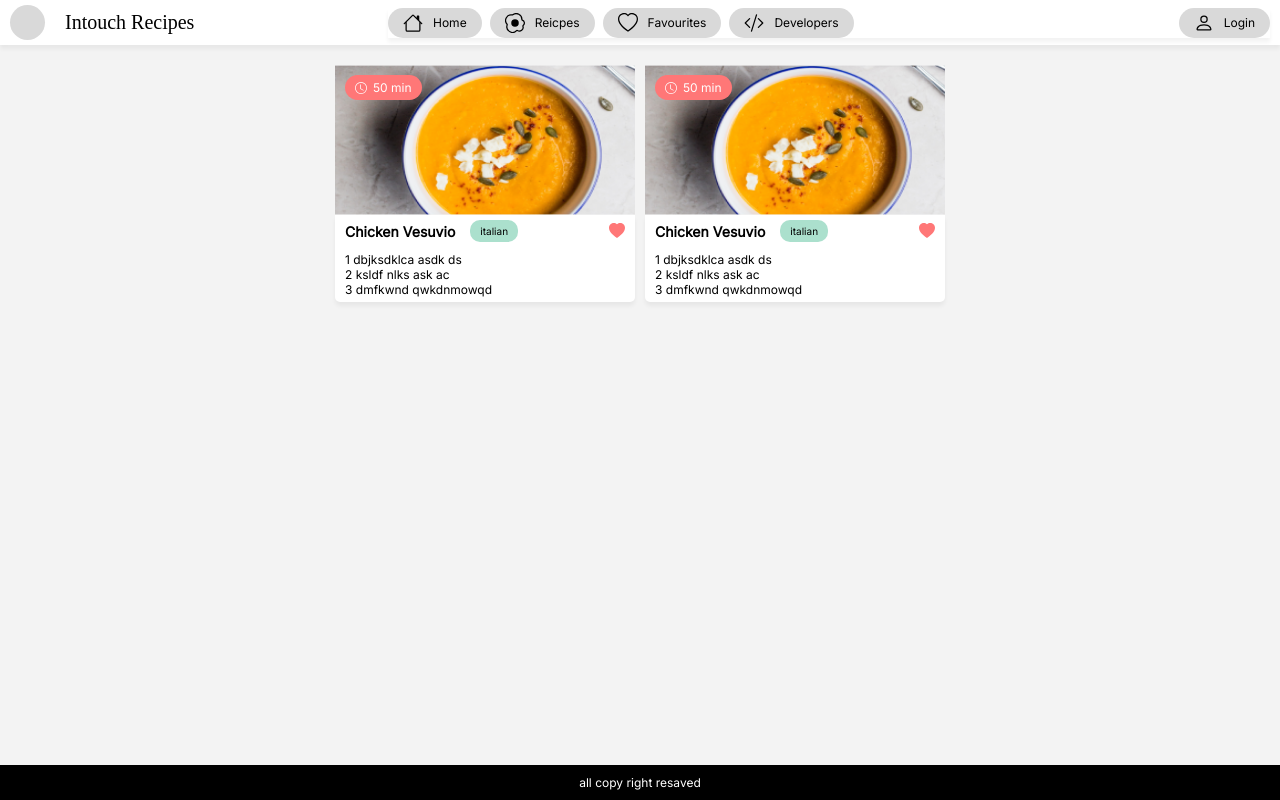
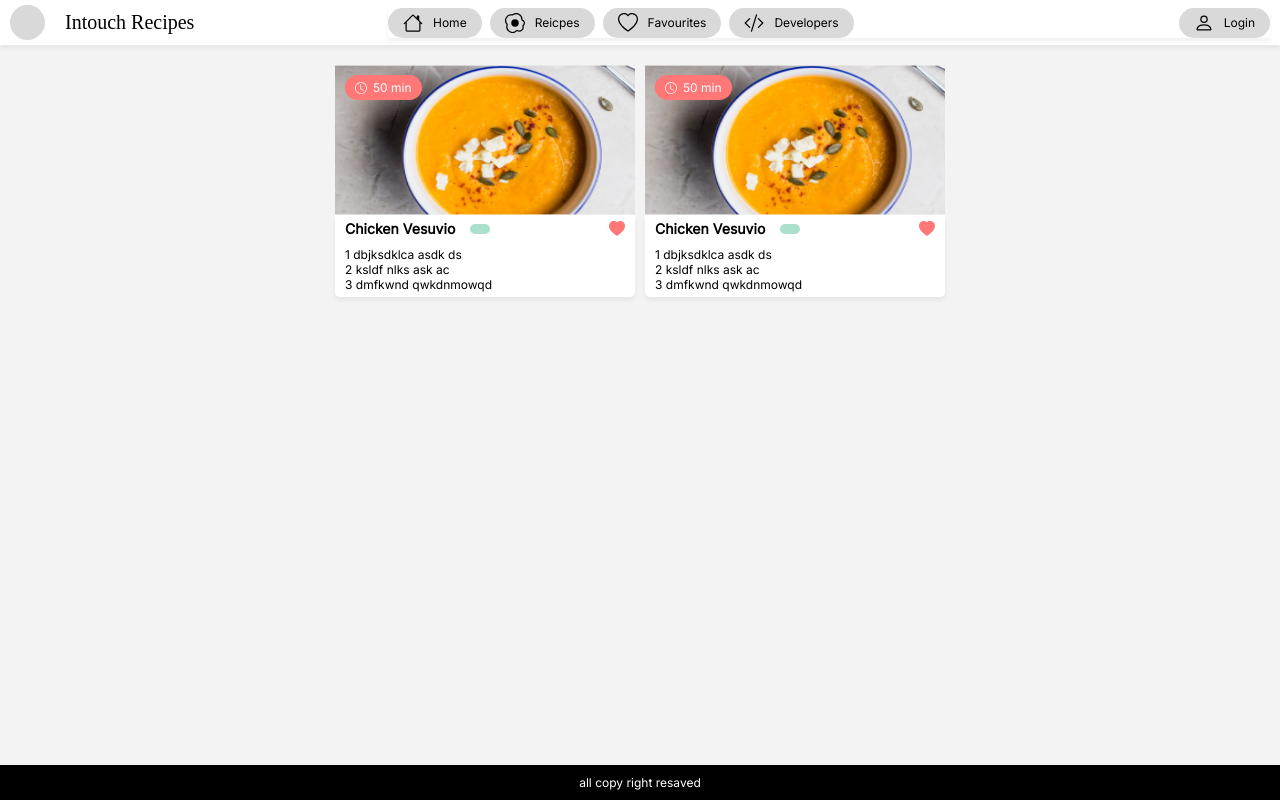
Before and after one commit to ahmed-sudani/recipes, a Next.js app: page /favourites in a window 1280 px wide. Built offline with nearby package versions, Linux system fonts and the light colour scheme; a web font is replaced by a local one.

Commit message:
resolve country spelling

```diff
--- a/components/card/index.js
+++ b/components/card/index.js
@@ -11,7 +11,7 @@ export default function Card(props) {
       <div className={styles.cardBody}>
         <div className={styles.cardHead}>
           <h3 className={styles.name}> {props.name}</h3>
-          <div className={styles.contry}> {props.contry} </div>
+          <div className={styles.country}> {props.country} </div>
           <HeartFill size={16} className={styles.heart} />
         </div>
         <div className={styles.description}>
--- a/components/card/styles.module.css
+++ b/components/card/styles.module.css
@@ -37,7 +37,7 @@
 .name {
   font-weight: bold;
 }
-.contry {
+.country {
   background-color: #abe0cd;
   padding: 5px 10px;
   border-radius: 10px;
--- a/components/cardsList/index.js
+++ b/components/cardsList/index.js
@@ -1,5 +1,5 @@
 import Card from '../card'
-import styles from "./styles.module.css";
+import styles from './styles.module.css'
 export default function CardsList(props) {
   let cardsComp = props.cards.map((item) => (
     <Card
@@ -7,7 +7,7 @@ export default function CardsList(props) {
       img={item.img}
       time={item.time}
       name={item.name}
-      contry={item.contry}
+      country={item.country}
       description1={item.description1}
       description2={item.description2}
       description3={item.description3}
```
